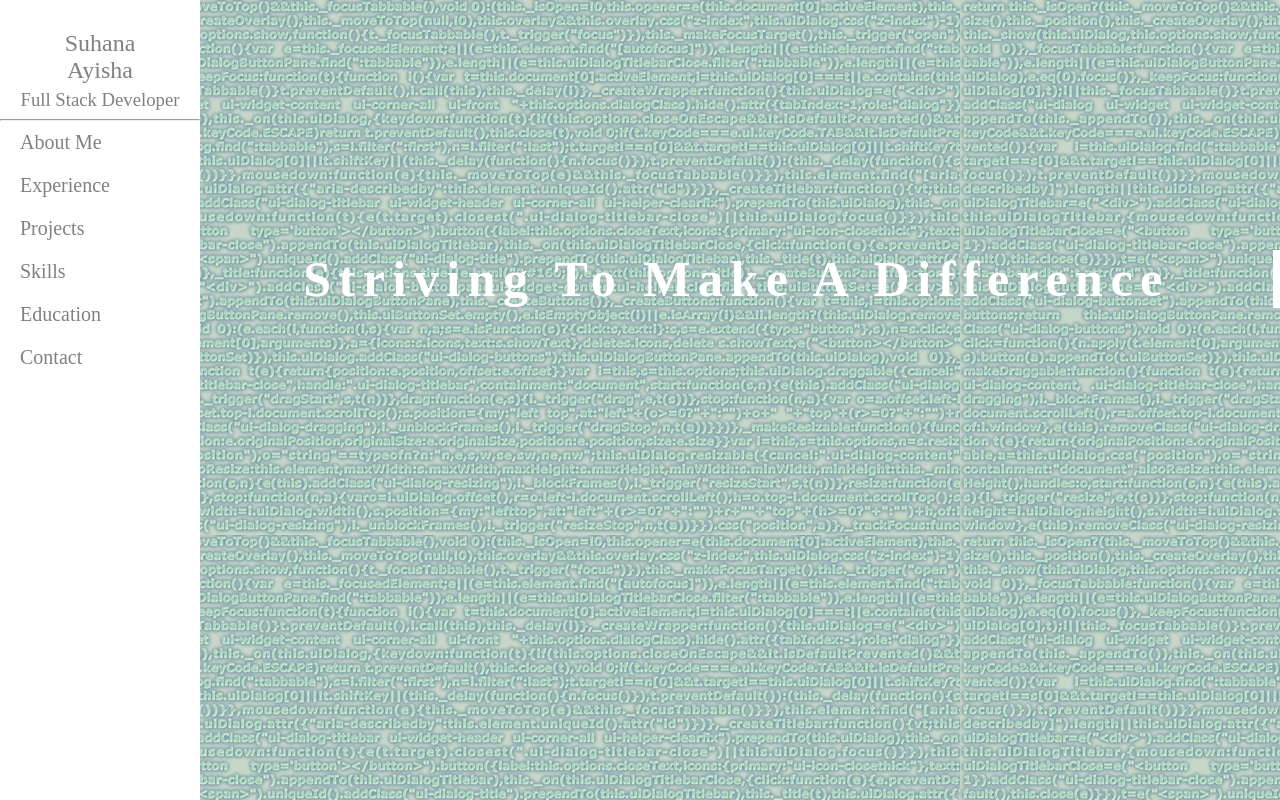
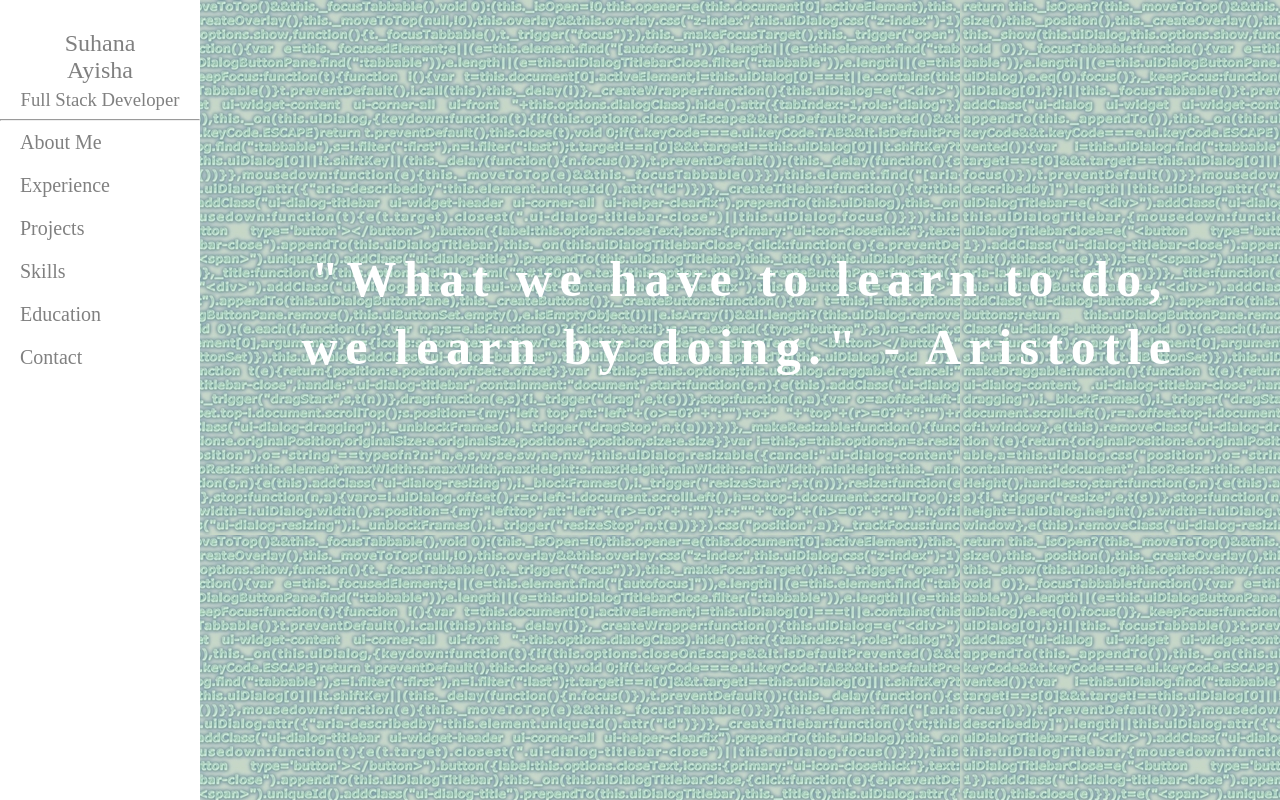
Before and after one commit to suhanaayisha/portfolio, a React (Create React App) app in the folder client/: page / in a window 1280 px wide. Shown: the top 800 px of the page. Built offline with nearby package versions, Linux system fonts and the light colour scheme.

Commit message:
typing effect for multiple lines

```diff
--- a/client/src/components/Home.js
+++ b/client/src/components/Home.js
@@ -4,7 +4,8 @@ class Home extends Component {
     render() {
         return(
             <div class="home typewriter" id="home">
-                <h1>Striving To Make A Difference</h1>
+                <h1>"What we have to learn to do,</h1>
+                <h1> we learn by doing." - Aristotle </h1>
             </div>
         )
     }
--- a/client/src/styles/index.css
+++ b/client/src/styles/index.css
@@ -92,28 +92,102 @@ nav{
 }
 
 .typewriter h1 {
-    position: relative;
-    top:250px;
-    overflow: hidden; /* Ensures the content is not revealed until the animation */
-    border-right: .15em solid white; /* The typwriter cursor */
-    white-space: nowrap; /* Keeps the content on a single line */
-    margin: 0 auto; /* Gives that scrolling effect as the typing happens */
-    letter-spacing: .15em; /* Adjust as needed */
-    animation:
-      typing 3.5s steps(40, end),
-      blink-caret .75s step-end infinite;
+  overflow: hidden;
+  border-right: .15em solid white;
+  white-space: nowrap;
+  letter-spacing: .15em;
+}
+
+.typewriter h1:nth-child(1) {
+  position: relative;
+  top:250px;
+  width: 100%;
+  -webkit-animation: type 2s steps(40, end);
+  animation: type 2s steps(40, end);
+  -webkit-animation-fill-mode: forwards;
+  animation-fill-mode: forwards;
+}
+
+.typewriter h1:nth-child(2) {
+  position: relative;
+  top:260px;
+  width: 100%;
+  opacity: 0;
+  -webkit-animation: type2 2s steps(40, end);
+  animation: type2 2s steps(40, end);
+  -webkit-animation-delay: 2s;
+  animation-delay: 2s;
+  -webkit-animation-fill-mode: forwards;
+  animation-fill-mode: forwards;
+}
+
+@keyframes type {
+  0% {
+    width: 0;
   }
+  99.9% {
+    border-right: .15em solid white;
+  }
+  100% {
+    border: none;
+  }
+}
 
-  /* The typing effect */
-  @keyframes typing {
-    from { width: 0 }
-    to { width: 100% }
+@-webkit-keyframes type {
+  0% {
+    width: 0;
   }
+  99.9% {
+    border-right: .15em solid white;
+  }
+  100% {
+    border: none;
+  }
+}
 
-  /* The typewriter cursor effect */
-  @keyframes blink-caret {
-    from, to { border-color: transparent }
-    50% { border-color: white; }
+@keyframes type2 {
+  0% {
+    width: 0;
   }
+  1% {
+    opacity: 1;
+  }
+  99.9% {
+    border-right: .15em solid white;
+  }
+  100% {
+    opacity: 1;
+    border: none;
+  }
+}
+
+@-webkit-keyframes type2 {
+  0% {
+    width: 0;
+  }
+  1% {
+    opacity: 1;
+  }
+  99.9% {
+    border-right: .15em solid white;
+  }
+  100% {
+    opacity: 1;
+    border: none;
+  }
+}
+
+
+
+@keyframes blink {
+  50% {
+    border-color: transparent;
+  }
+}
+@-webkit-keyframes blink {
+  50% {
+    border-color: tranparent;
+  }
+}
 
 /**********************************/
```
